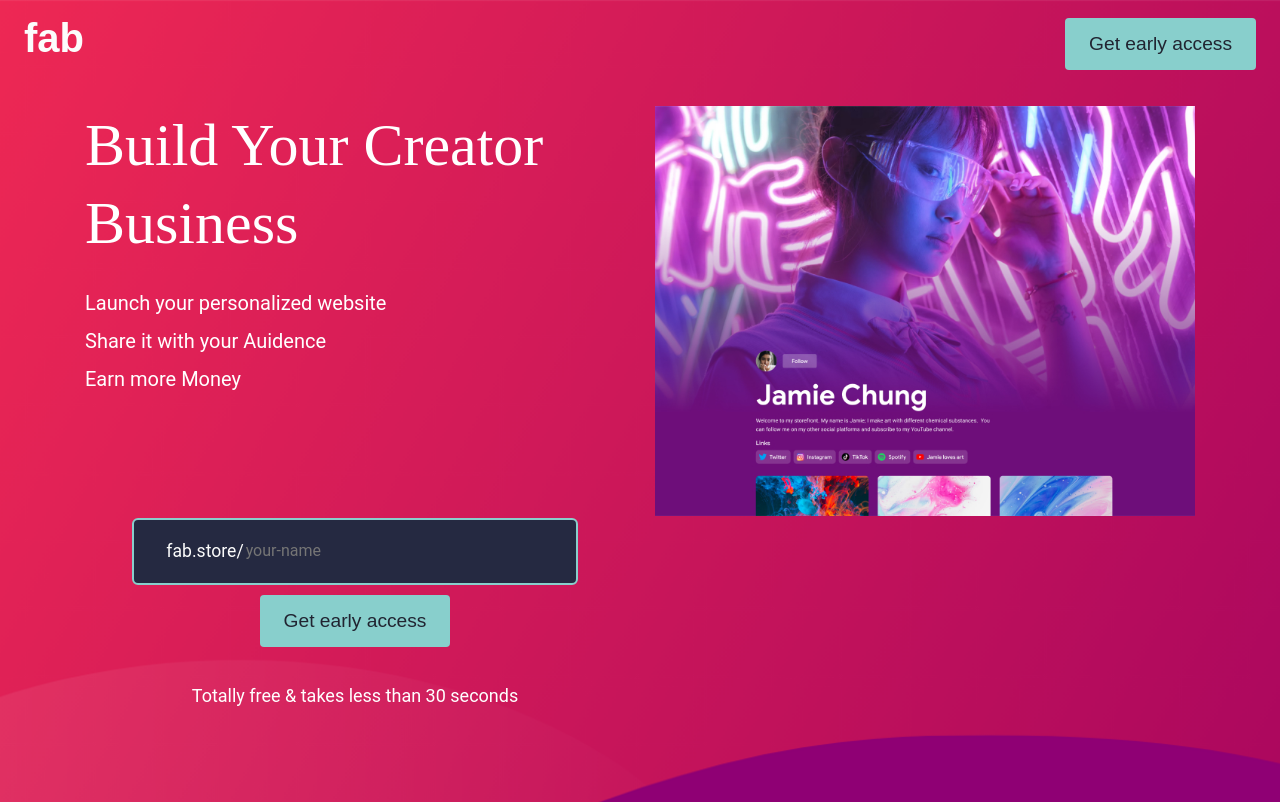
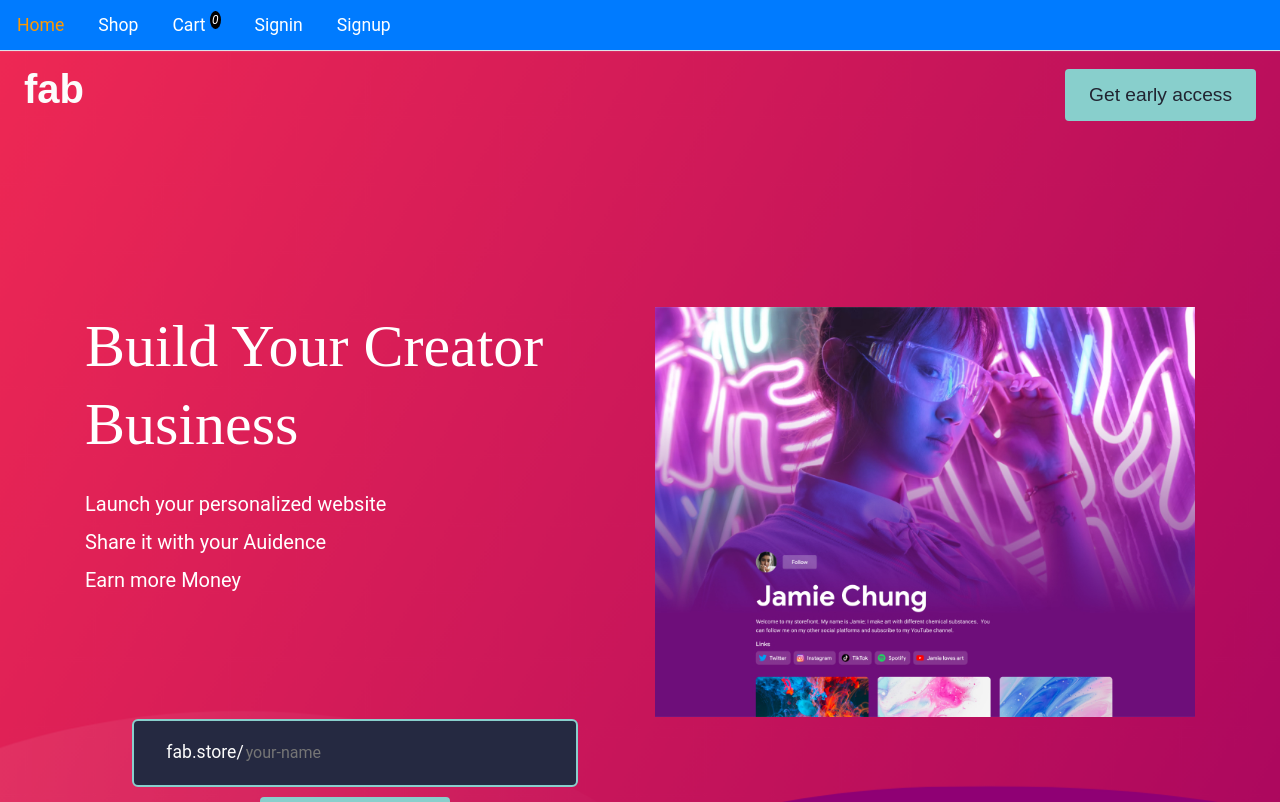
Before and after one commit to fabstars/frontend, a React (Create React App) app: page / in a window 1280 px wide. Shown: the top 802 px of the page. Built offline with nearby package versions, Linux system fonts and the light colour scheme; no server answers; some icons are missing.

Commit message:
Fixing navbar and search options

```diff
--- a/src/Routes.js
+++ b/src/Routes.js
@@ -24,7 +24,6 @@ const Routes = () => {
     <BrowserRouter>
       <Switch>
         <Route path="/" exact component={LandingPage} />
-        <Route path="/home" exact component={Home} />
         <Route path="/shop" exact component={Shop} />
         <Route path="/signin" exact component={Signin} />
         <Route path="/signup" exact component={Signup} />
--- a/src/core/Shop.js
+++ b/src/core/Shop.js
@@ -5,10 +5,11 @@ import { getCategories, getFilteredProducts } from "./apiCore";
 import Checkbox from "./Checkbox";
 import RadioBox from "./RadioBox";
 import { prices } from "./fixedPrices";
+import Search from "../core/Search";
 
 const Shop = () => {
   const [myFilters, setMyFilters] = useState({
-        filters: { category: [], price: [] }
+    filters: { category: [], price: [] },
   });
   const [categories, setCategories] = useState([]);
   const [error, setError] = useState(false);
@@ -18,7 +19,7 @@ const Shop = () => {
   const [filteredResults, setFilteredResults] = useState([]);
 
   const init = () => {
-        getCategories().then(data => {
+    getCategories().then((data) => {
       if (data.error) {
         setError(data.error);
       } else {
@@ -27,9 +28,9 @@ const Shop = () => {
     });
   };
 
-    const loadFilteredResults = newFilters => {
+  const loadFilteredResults = (newFilters) => {
     // console.log(newFilters);
-        getFilteredProducts(skip, limit, newFilters).then(data => {
+    getFilteredProducts(skip, limit, newFilters).then((data) => {
       if (data.error) {
         setError(data.error);
       } else {
@@ -43,7 +44,7 @@ const Shop = () => {
   const loadMore = () => {
     let toSkip = skip + limit;
     // console.log(newFilters);
-        getFilteredProducts(toSkip, limit, myFilters.filters).then(data => {
+    getFilteredProducts(toSkip, limit, myFilters.filters).then((data) => {
       if (data.error) {
         setError(data.error);
       } else {
@@ -83,7 +84,7 @@ const Shop = () => {
     setMyFilters(newFilters);
   };
 
-    const handlePrice = value => {
+  const handlePrice = (value) => {
     const data = prices;
     let array = [];
 
@@ -104,12 +105,10 @@ const Shop = () => {
       <div className="row">
         <div className="col-4">
           <h4>Filter by categories</h4>
-                    <ul>
+          <ul style={{ marginLeft: "2.7em" }}>
             <Checkbox
               categories={categories}
-                            handleFilters={filters =>
-                                handleFilters(filters, "category")
-                            }
+              handleFilters={(filters) => handleFilters(filters, "category")}
             />
           </ul>
 
@@ -117,14 +116,13 @@ const Shop = () => {
           <div>
             <RadioBox
               prices={prices}
-                            handleFilters={filters =>
-                                handleFilters(filters, "price")
-                            }
+              handleFilters={(filters) => handleFilters(filters, "price")}
             />
           </div>
         </div>
 
         <div className="col-8">
+          <Search />
           <h2 className="mb-4">Products</h2>
           <div className="row">
             {filteredResults.map((product, i) => (
--- a/src/core/components/Homepage/HomepageBanner.js
+++ b/src/core/components/Homepage/HomepageBanner.js
@@ -1,9 +1,13 @@
 import React from "react";
 import { Link } from "react-router-dom";
 import "./style.css";
+import Menu from "../../Menu";
 import main from "./img/main.jpg";
+
 const HomepageBanner = () => {
   return (
+    <>
+      <Menu></Menu>
       <div className="main-banner main-banner-show">
         <header className="header u-container skip-parallax">
           <h1 className="qaya-logo">fab</h1>
@@ -21,7 +25,7 @@ const HomepageBanner = () => {
             </ul>
           </nav>
         </header>
-      <div className="d-table">
+        <div className="d-table" style={{ marginTop: "30px" }}>
           <div className="d-table-cell">
             <div className="container">
               <div className="row">
@@ -65,6 +69,7 @@ const HomepageBanner = () => {
           </div>
         </div>
       </div>
+    </>
   );
 };
 
--- a/src/user/Signin.js
+++ b/src/user/Signin.js
@@ -81,7 +81,7 @@ const Signin = () => {
 
   const redirectUser = () => {
     if (redirectToReferrer) {
-      if (user && user.role === 1) {
+      if (user && user.role === "0") {
         return <Redirect to="/admin/dashboard" />;
       } else {
         return <Redirect to="/user/dashboard" />;
```
Lines whose indentation alone changed are shown as unchanged.
